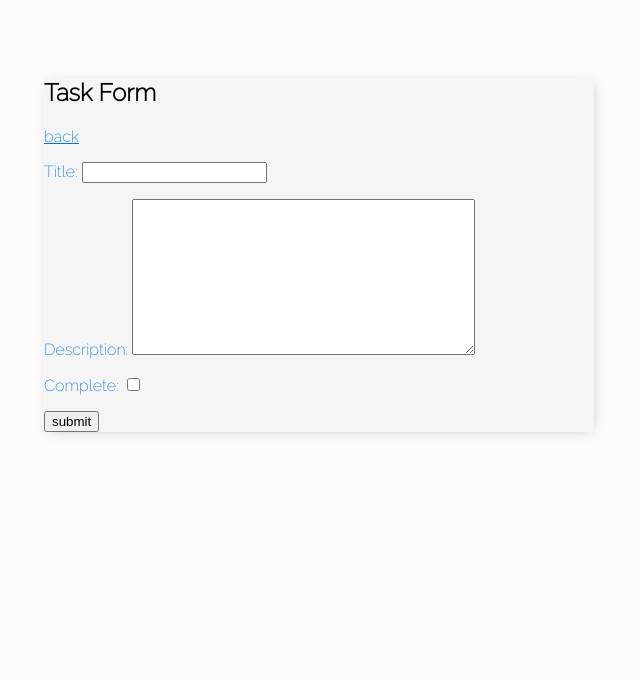
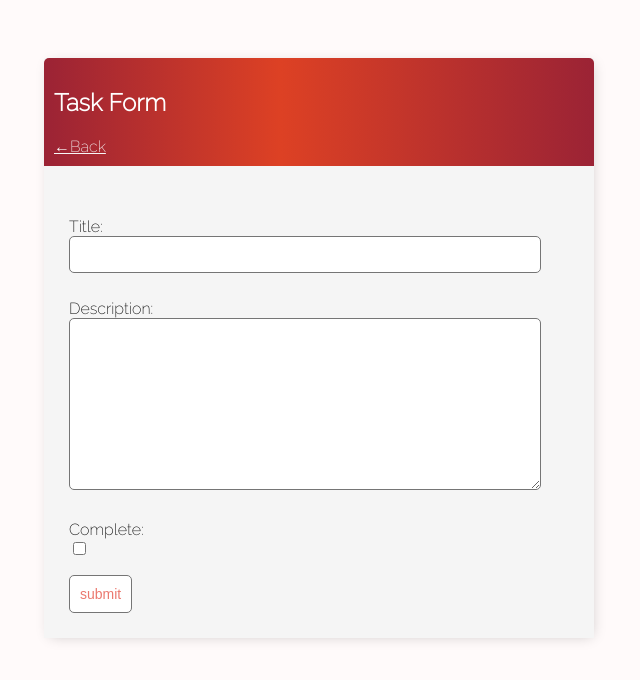
Before and after one commit to RobinGunarathna/todo-app, a Django app: page /task-create/ in a window 1280 px wide. Shown: the top 680 px of the page, without its empty margins (321-961 px from the left). Run offline with Django 3.2, Linux system fonts and the light colour scheme; a user stored in the database is signed in.

Commit message:
finished styling on task_list.html and task form.html. started with task_confirm_delete.html

```diff
--- a/todo_app/static/css/main.css
+++ b/todo_app/static/css/main.css
@@ -5,8 +5,7 @@ body {
 }
 
 
-a,
-p {
+a p {
     color: #0074D9;
 }
 
@@ -31,6 +30,23 @@ p {
 
 .header-bar a {
     color: rgb(247, 247, 247);
+}
+
+.header-bar-two {
+    justify-content: space-between;
+    color: #fff;
+    padding: 10px;
+    border-radius: 5px 5px 0 0;
+    background: linear-gradient(90deg, #9B2335 0%, #DD4124 43%, #9B2335 100%);
+    #9B2335
+}
+
+.header-bar-two a {
+    color: rgb(247, 247, 247);
+}
+
+.center-form {
+    padding: 25px;
 }
 
 
@@ -85,9 +101,34 @@ p {
     text-shadow: 1px 1px #81413b;
 }
 
-/*.search-add-task-wrapper {
+.search-add-task-wrapper {
     display: flex;
     justify-content: space-between;
     align-items: center;
     padding: 20px;
-}*/
+}
+
+input[type=text],
+input[type=password],
+textarea {
+    border: 1px solid #757575;
+    border-radius: 5px;
+    padding: 10px;
+    width: 90%;
+}
+
+label {
+    padding-top: 10px !important;
+    display: block;
+}
+
+.button {
+    border: 1px solid #757575;
+    background-color: #FFF;
+    color: #EB796F;
+    padding: 10px;
+    font-size: 14px;
+    border-radius: 5px;
+    cursor: pointer;
+    text-decoration: none;
+}
--- a/todo_base/templates/todo_base/task_confirm_delete.html
+++ b/todo_base/templates/todo_base/task_confirm_delete.html
@@ -1,6 +1,8 @@
 {% extends 'todo_base/main.html' %}
 {% block content %}
-<a href="{% url 'tasks' %}">Back</a>
+<div class="header-bar-two">
+    <a href="{% url 'tasks' %}">Back</a>
+</div>
 <form method="post">
     {% csrf_token %}
     <p>Are you sure that you want to delete this task? "{{task}}"</p>
--- a/todo_base/templates/todo_base/task_form.html
+++ b/todo_base/templates/todo_base/task_form.html
@@ -1,10 +1,14 @@
 {% extends 'todo_base/main.html' %}
 {% block content %}
+<div class="header-bar-two">
     <h2>Task Form</h2>
-<a href="{% url 'tasks' %}">back</a>
+    <a href="{% url 'tasks' %}">&#8592;Back</a>
+</div>
+<div class="center-form">
     <form method="post" action="">
         {% csrf_token %}
         {{form.as_p}}
-<input type="submit" value="submit">
+        <input class="button" type="submit" value="submit">
     </form>
     {% endblock content %}
+</div>
--- a/todo_base/templates/todo_base/task_list.html
+++ b/todo_base/templates/todo_base/task_list.html
@@ -16,7 +16,7 @@
 <div class="search-add-task-wrapper">
     <form method="GET" style="margin-top: 20px;display: flex;">
         <input type="text" name="search-area" value="{{search_input}}">
-        <input type="submit" value="Search">
+        <input class="button" type="submit" value="Search">
     </form>
     <hr>
     <a class="add-link" href="{% url 'task-create' %}">add task &#x2b;</a>
```
Also changed, not shown: db.sqlite3. Lines whose indentation alone changed are shown as unchanged.
